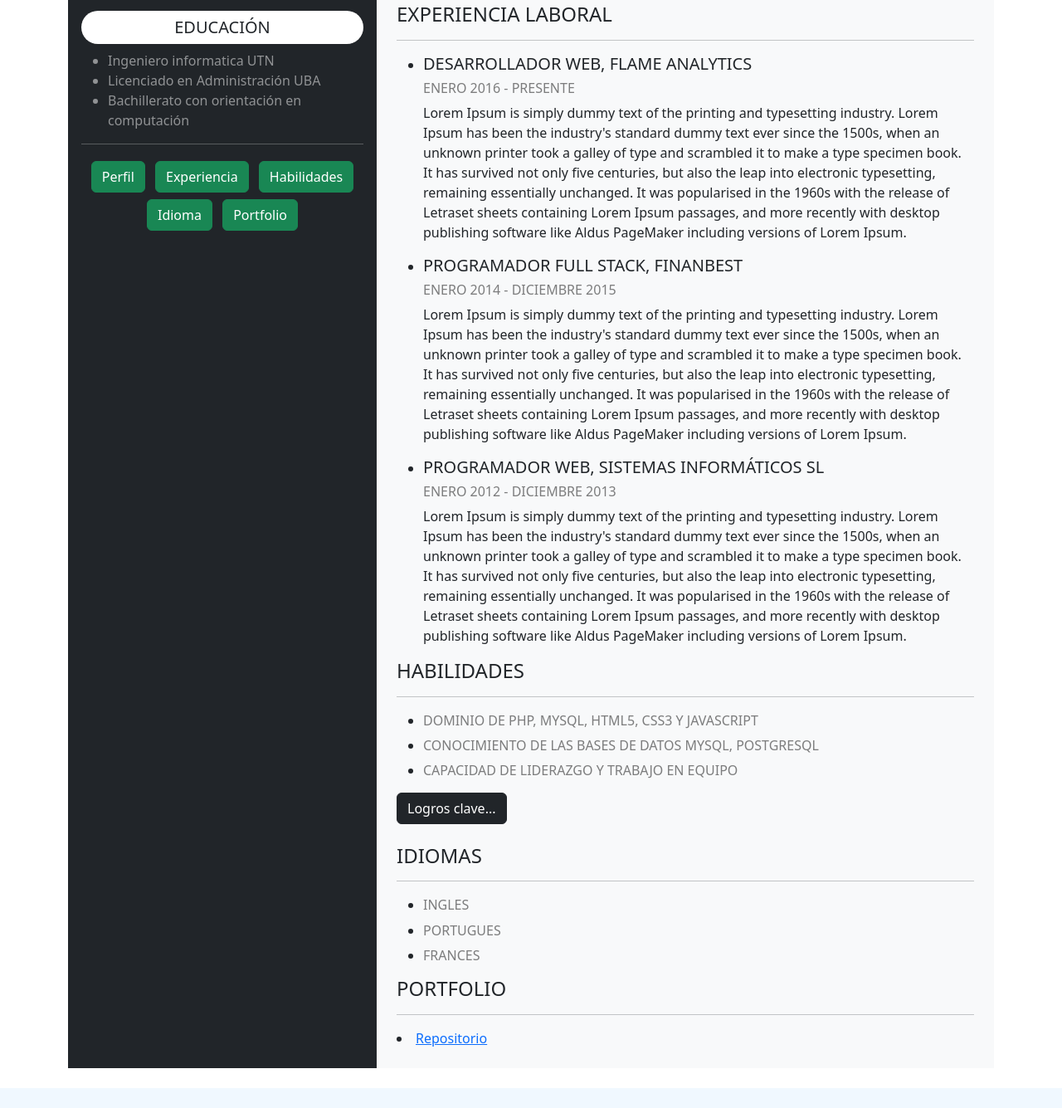
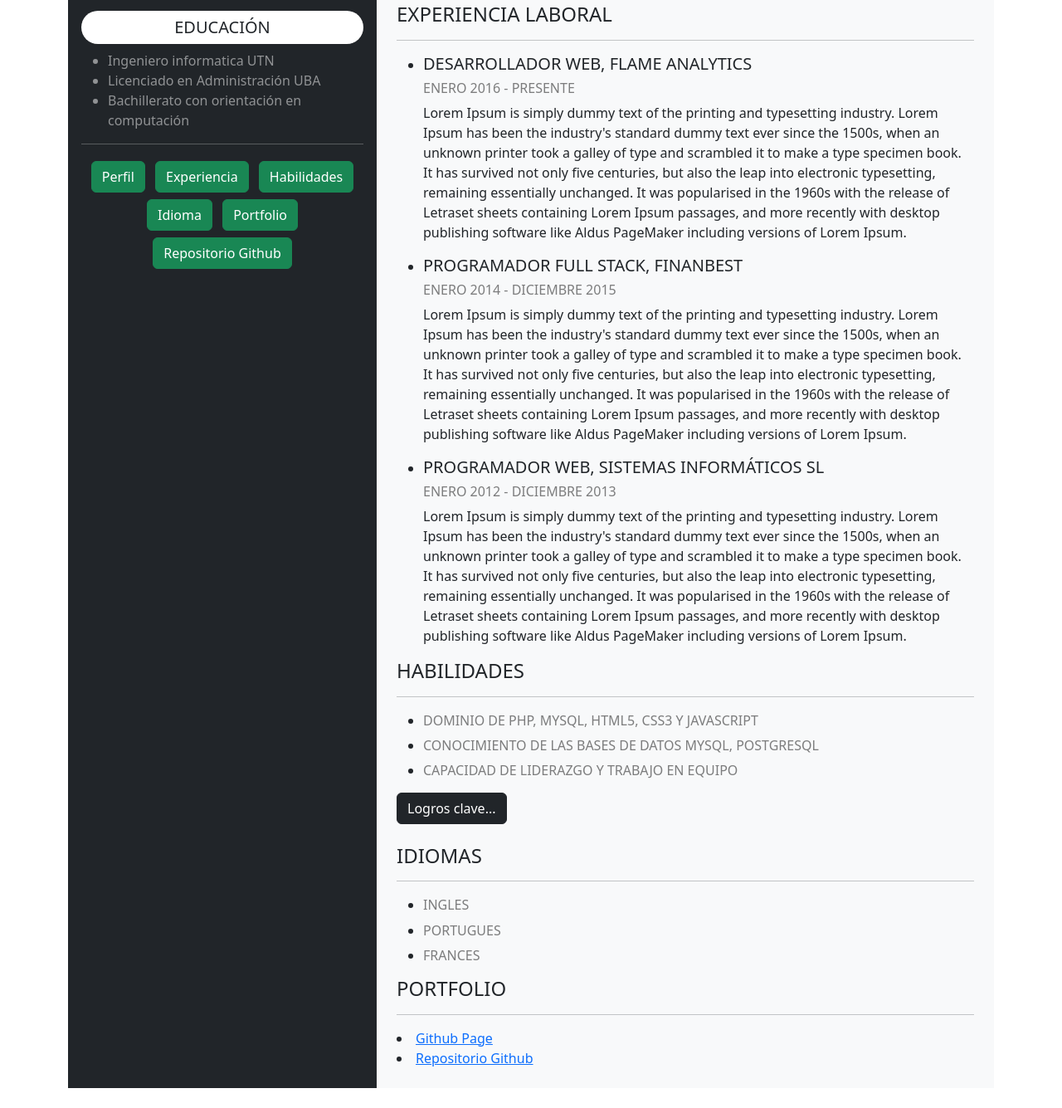
Before and after one commit to dfmustafa/public, a plain HTML site: page index.html in a window 1280 px wide. Shown: the part 243-1578 px from the top of the page at 83% size. Before the commit the page ends 1554 px from the top, so only its background shows below. Drawn offline with nearby package versions, Linux system fonts and the light colour scheme; no server answers.

Commit message:
agrego link repositorio de fuentes

```diff
--- a/index.html
+++ b/index.html
@@ -54,6 +54,7 @@
                     <a class="btn btn-success m-1" href="#habilidades">Habilidades</a>
                     <a class="btn btn-success m-1" href="#idioma">Idioma</a>
                     <a class="btn btn-success m-1" href="#portfolio">Portfolio</a>
+                    <a class="btn btn-success m-1" href="https://github.com/dfmustafa/public"  target="_blank">Repositorio Github</a>
                 </div>
             </div>
             <div class="col-md-8 bg-light text-dark py-4 px-4">
@@ -142,7 +143,8 @@
                 <div>
                     <h4 id="portfolio" class="text-uppercase">portfolio</h4>
                     <hr>
-                    <li><a href="https://dfmustafa.github.io/public/">Repositorio</a></li>
+                    <li><a href="https://dfmustafa.github.io/public/">Github Page</a></li>
+                    <li><a href="https://github.com/dfmustafa/public"  target="_blank">Repositorio Github</a></li>
 
                 </div>
             </div>
```
